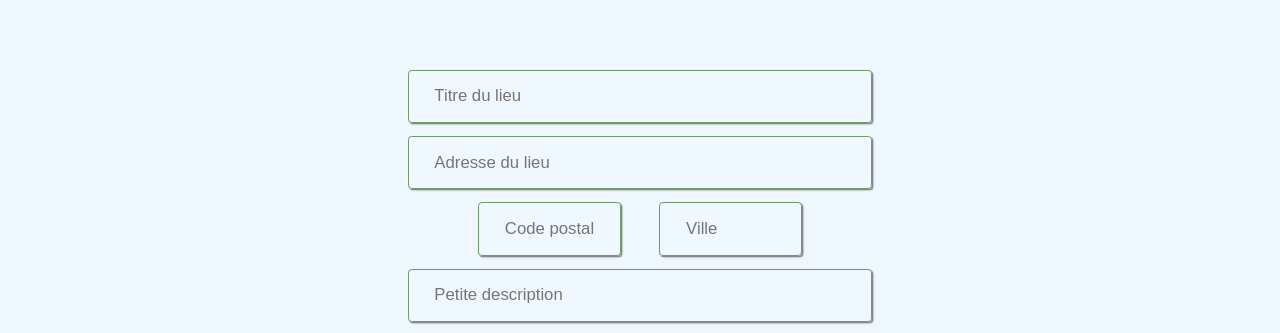
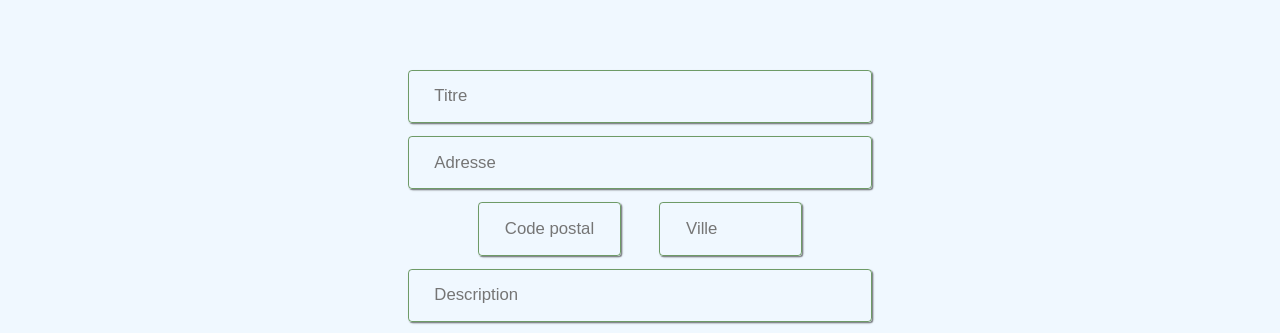
Before and after one commit to vsantidev/Bocal-Advisor-Client, a React (Vite) app: page / in a window 1280 px wide. Shown: the part 452-785 px from the top of the page. Built offline with nearby package versions, Linux system fonts and the light colour scheme; no server answers.

Commit message:
commentaires

```diff
--- a/src/components/Places/CreatePLaces.jsx
+++ b/src/components/Places/CreatePLaces.jsx
@@ -195,14 +195,14 @@ function CreatePlaces() {
             <input
               type="text"
               name="title"
-              placeholder="Titre du lieu"
+              placeholder="Titre"
               className="inputRegister"
               onChange={(e) => setTitle(e.target.value)}
             />
             <input
               type="text"
               name="street"
-              placeholder="Adresse du lieu"
+              placeholder="Adresse"
               className="inputRegister"
               onChange={(e) => setStreet(e.target.value)}
             />
@@ -274,7 +274,7 @@ function CreatePlaces() {
             <input
               type="text"
               name="description"
-              placeholder="Petite description"
+              placeholder="Description"
               className="inputRegister"
               onChange={(e) => setDescription(e.target.value)}
             />
```
